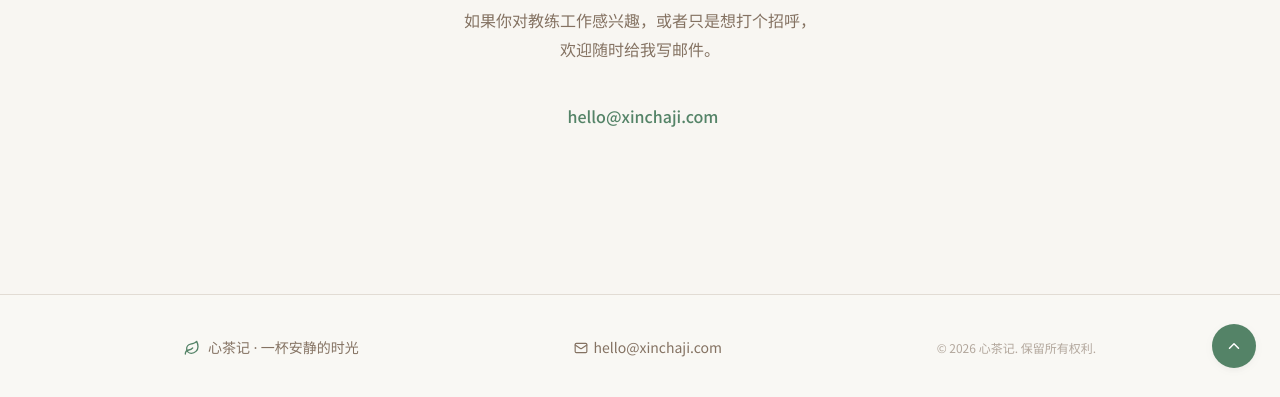
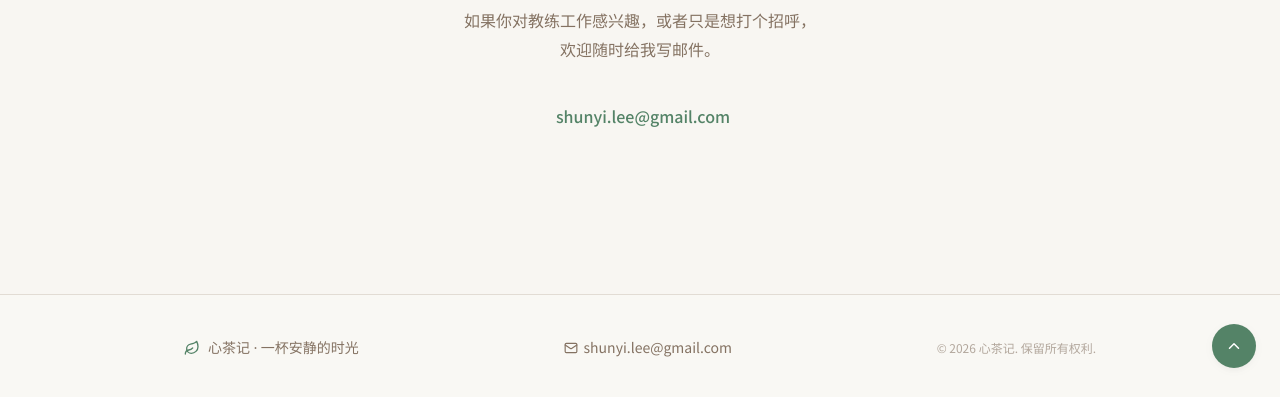
Before and after one commit to coachsunny/blog, a Jekyll site: the page built from about.md, in a window 1280 px wide and 900 px high, scrolled down 1488 px. Shown: the part 500-897 px from the top of the window. Built offline with Jekyll 4.4.1, drawn with Linux system fonts in a browser that asks for light colours.

Commit message:
修改yml的Author&email

```diff
--- a/_config.yml
+++ b/_config.yml
@@ -6,8 +6,8 @@
 title: 心茶记
 tagline: 一杯安静的时光
 description: 一个关于心理运作机制的探索空间，以教练的视角记录关于模式、情绪与觉察的真实体验与思考。
-author: 林安
-email: hello@xinchaji.com
+author: Sunny
+email: shunyi.lee@gmail.com
 lang: zh-CN
 timezone: Asia/Taipei
 
```
